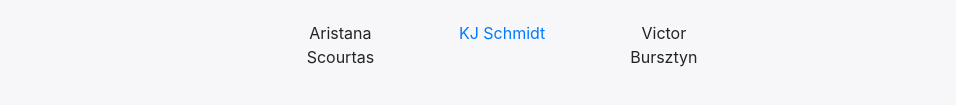
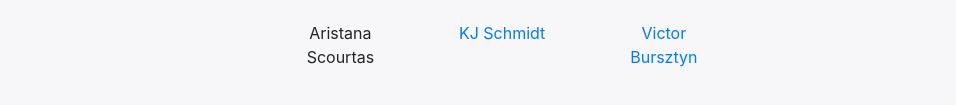
Before and after one commit to kjschmidt913/surveillance-tech-guide, a plain HTML site: page index.html in a window 1280 px wide. Shown: the part 6246-6351 px from the top of the page, without its empty margins (121-1077 px from the left). Drawn offline with nearby package versions, Linux system fonts and the light colour scheme.

Commit message:
Adding link to footer

```diff
--- a/index.html
+++ b/index.html
@@ -175,7 +175,7 @@
             <div class="row mx-auto col-8 text-center">
                 <p class="mx-3 col-3 mt-3">Aristana Scourtas</p>
                 <p class="mx-3 col-3 mt-3"><a href="https://www.linkedin.com/in/schmidtkj/" target="blank">KJ Schmidt</a></p>
-                <p class="mx-3 col-3 mt-3">Victor Bursztyn</p>
+                <p class="mx-3 col-3 mt-3"><a href="https://www.linkedin.com/in/victor-s-bursztyn-6bb78026/" target="blank">Victor Bursztyn</a></p>
             </div>
 
         </div>
```
